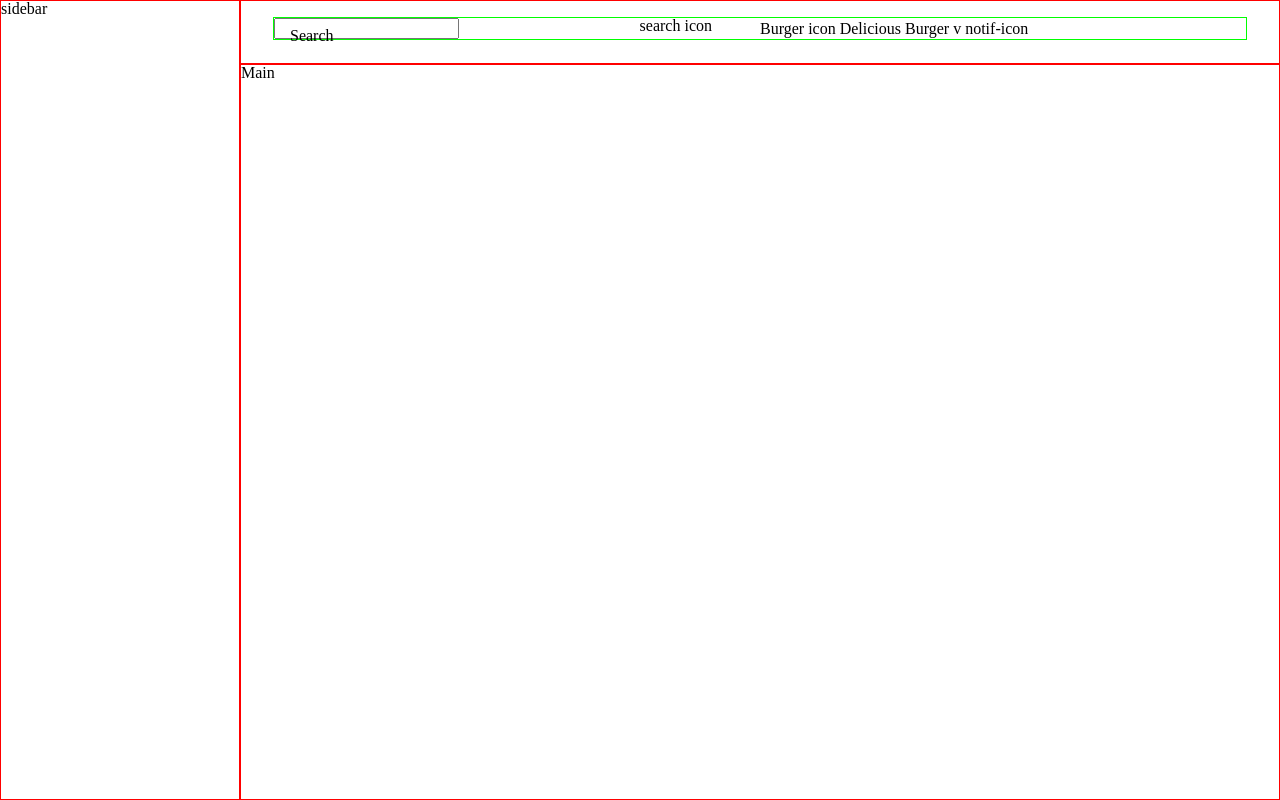
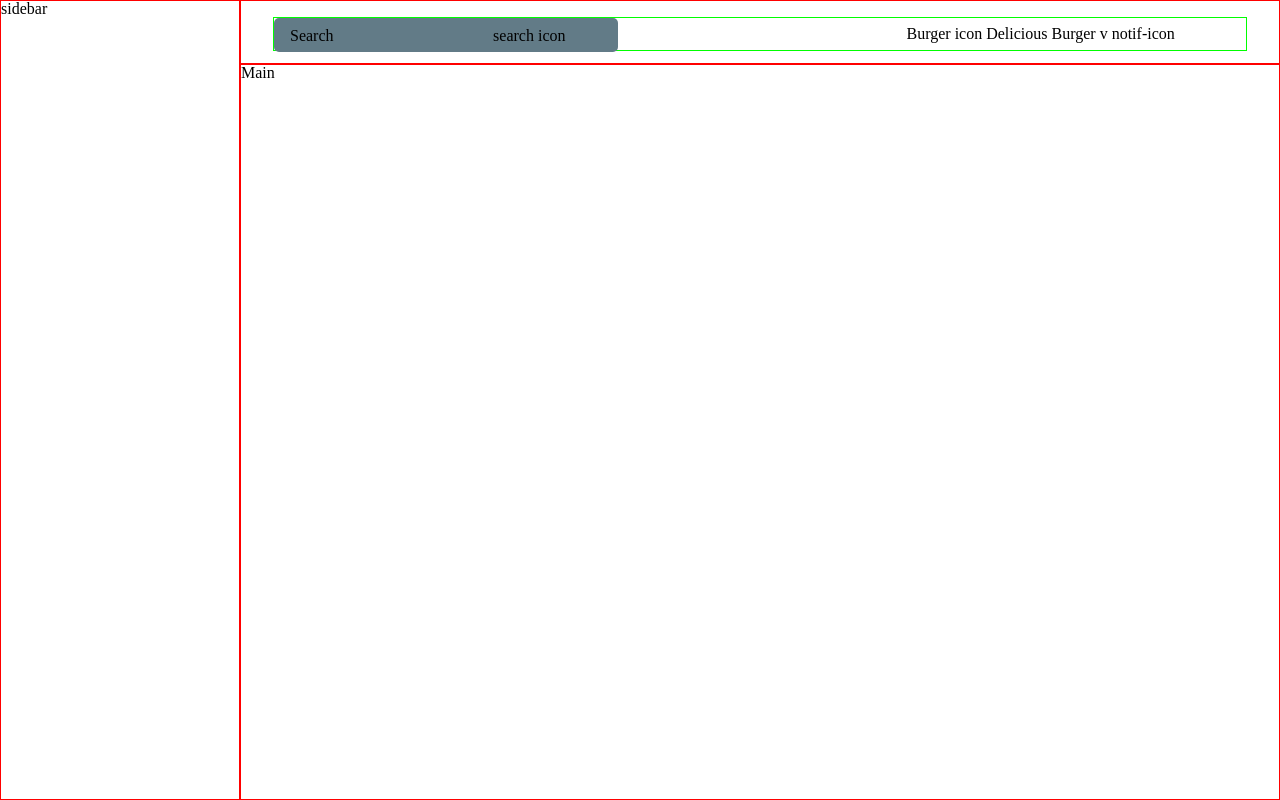
Before and after one commit to trab-ml/css-dashboard, a plain HTML site: page index.html in a window 1280 px wide. Drawn offline with Linux system fonts and the light colour scheme.

Commit message:
first commit

```diff
--- a/css/style.css
+++ b/css/style.css
@@ -36,6 +36,7 @@ body {
 /* header style  */
 .header-ctn .header-box {
   display: flex;
+  height: 2rem;
   flex-wrap: nowrap;
   flex-direction: row;
   align-items: center;
@@ -48,6 +49,18 @@ body {
 
 .header-box .search-box {
     position: relative;
+    width: 100%;
+    height: 100%;
+    box-sizing: border-box;
+}
+
+.header-box #search-input {
+    border: none;
+    outline: none;
+    background: #627B87;
+    width: 100%;
+    height: 100%;
+    border-radius: 5px;
 }
 
 .search-box label {
@@ -58,5 +71,10 @@ body {
 
 .search-box .search-icon {
     position: absolute;
+    top: 10px;
     right: 3rem;
 }
+
+.header-box .account-info {
+    margin-left: 293px;
+}
--- a/index.html
+++ b/index.html
@@ -12,8 +12,8 @@
       <header class="body-item header-ctn">
         <div class="header-box">
           <div class="search-box">
-            <label for="search-btn">Search</label>
-            <input type="text" name="search-btn" id="search-btn" autocomplete="on"/>
+            <label for="search-input">Search</label>
+            <input type="text" name="search-input" id="search-input" autocomplete="on"/>
             <span class="search-icon">search icon</span>
           </div>
 
```
